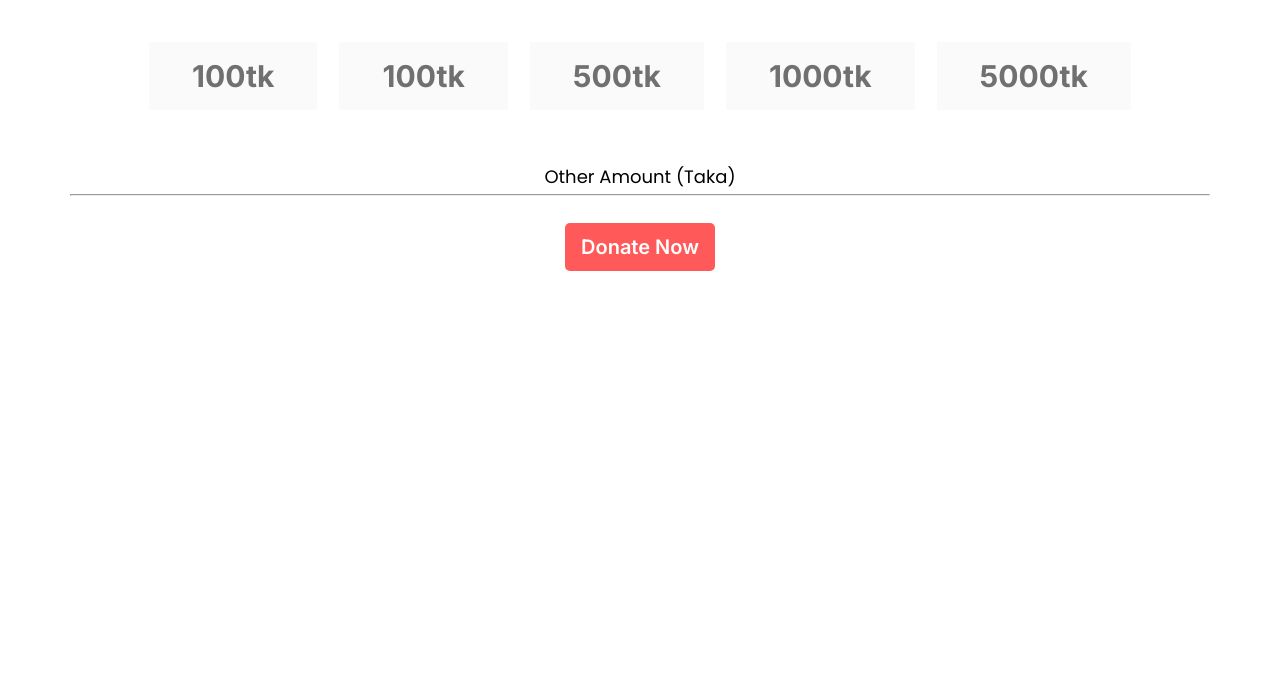
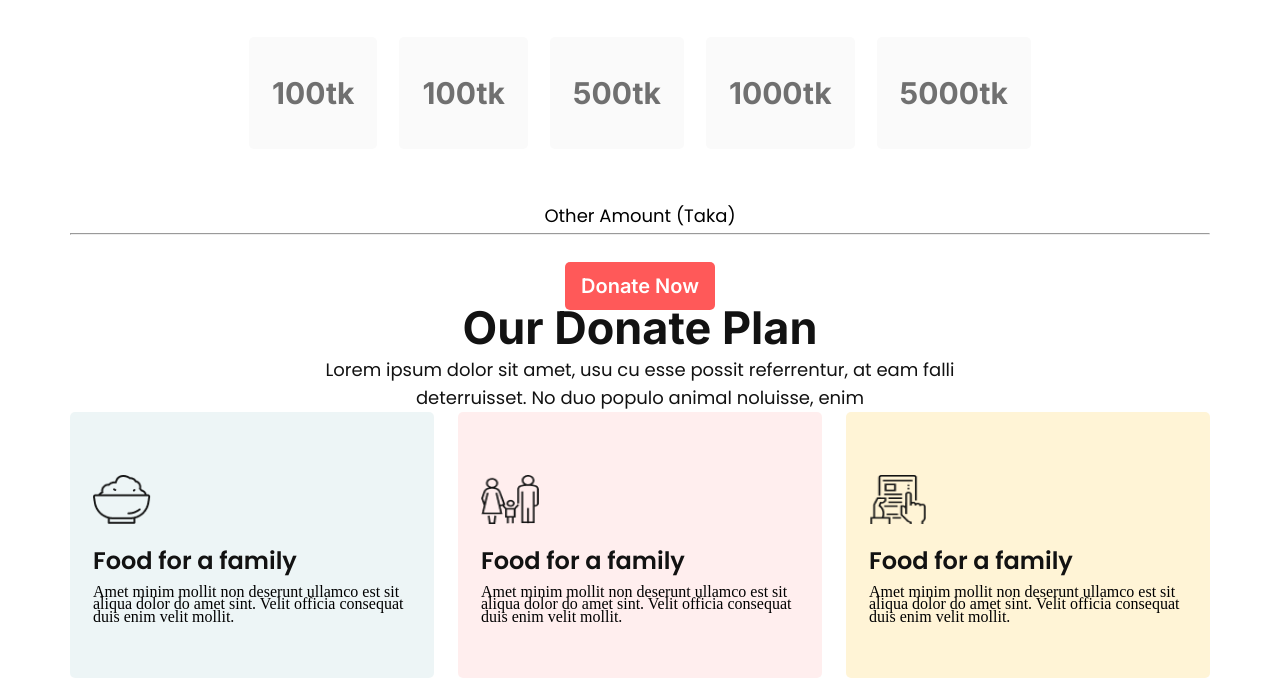
Before and after one commit to devbiplabmistry/donate-today, a plain HTML site: page index.html in a window 1280 px wide. Shown: the part 852-1530 px from the top of the page. Before the commit the page ends 1123 px from the top, so only its background shows below. Drawn offline with Linux system fonts and the light colour scheme.

Commit message:
donate-paln

```diff
--- a/css/style.css
+++ b/css/style.css
@@ -92,27 +92,19 @@ a{
     padding: 0 220px;
     padding-top: 10px;
 }
-.donate-amount .donate-item{
-    padding: 22px 43px;
-    background-color: #FAFAFA;
-    margin-right: 22px;
-    margin-top: 45px;
 
-}
-.donate-amount .donate-item:last-child{
-    margin-right: 0px;
-
-}
 .donate-amount .donate-item h4{
     font-family: 'Inter', sans-serif;
     font-weight: 700;
     font-size: 30px;
     color: #707070;
+    transition: all linear .3s;
 
 }
 .donate-amount{
     display: flex;
   justify-content: center;
+  margin-top: 40px;
 
 }
 .other-amount{
@@ -138,3 +130,59 @@ a{
     display: inline-block;
     margin-top: 27px;
 }
+.donate-item{
+    padding: 44px 23px;
+  background-color: #FAFAFA;
+    transition: all linear .3s;
+    border-radius: 5px;
+    margin-right: 22px;
+}
+.donate-item:hover{
+    background-color:  #FFEEEE;
+    color: #FF5959;
+}
+.donate-item:hover h4{
+    color: #FF5959;
+}
+.donate-item:last-child{
+    margin-right: 0px;
+}
+ .plan-item{
+    padding-top: 63px;
+    padding-left: 23px;
+    padding-bottom: 54px;
+    border-radius: 5px;
+    background-color: rgba(79, 157, 166, 0.1);
+    margin-right: 24px;
+}
+ .plan-item:last-child{
+    margin-right: 0px;
+}
+ .plan-item h3{
+    font-family: 'Poppins', sans-serif;
+    font-weight: 600;
+    font-size: 24px;
+    color: #121212;
+    padding-top: 27px;
+    padding-bottom: 15px;
+}
+.donate-plan .plan-item p{
+    font-family: 'Poppins', sans-serif;
+    font-weight: 600;
+    font-size: 24px;
+    color:  #707070;
+
+}
+.plan-wrapper{
+    display: flex;
+}
+.plan-item .plan-icon img{
+    width: 58px;
+    height: 49px;
+}
+.two-plan{
+    background-color: rgba(255, 89, 89, 0.1);
+}
+.three-plan{
+   background-color: #FFF4D6;
+}
--- a/index.html
+++ b/index.html
@@ -50,5 +50,37 @@
             </div>
         </div>
     </section>
+    <section id="donate-plan">
+        <div class="container">
+            <div class="common-header">
+                <h3>Our Donate Plan</h3>
+                <p>Lorem ipsum dolor sit amet, usu cu esse possit referrentur, at eam falli deterruisset. No duo populo animal noluisse, enim</p>
+            </div>
+            <div class="plan-wrapper">
+                <div class="plan-item">
+                    <div class="plan-icon">
+                        <img src="icons/food.png" alt="food">
+                    </div>
+                    <h3>Food for a family</h3>
+                    <p>Amet minim mollit non deserunt ullamco est sit aliqua dolor do amet sint. Velit officia consequat duis enim velit mollit.</p>
+                </div>
+                <div class="plan-item two-plan">
+                    <div class="plan-icon">
+                        <img src="icons/shelter.png" alt="shelter">
+                    </div>
+                    <h3>Food for a family</h3>
+                    <p>Amet minim mollit non deserunt ullamco est sit aliqua dolor do amet sint. Velit officia consequat duis enim velit mollit.</p>
+                </div>
+                <div class="plan-item three-plan">
+                    <div class="plan-icon">
+                        <img src="icons/Frame-1.png" alt="frame">
+                    </div>
+                    <h3>Food for a family</h3>
+                    <p>Amet minim mollit non deserunt ullamco est sit aliqua dolor do amet sint. Velit officia consequat duis enim velit mollit.</p>
+                </div>
+            </div>
+        </div>
+
+    </section>
 </body>
 </html>
```
